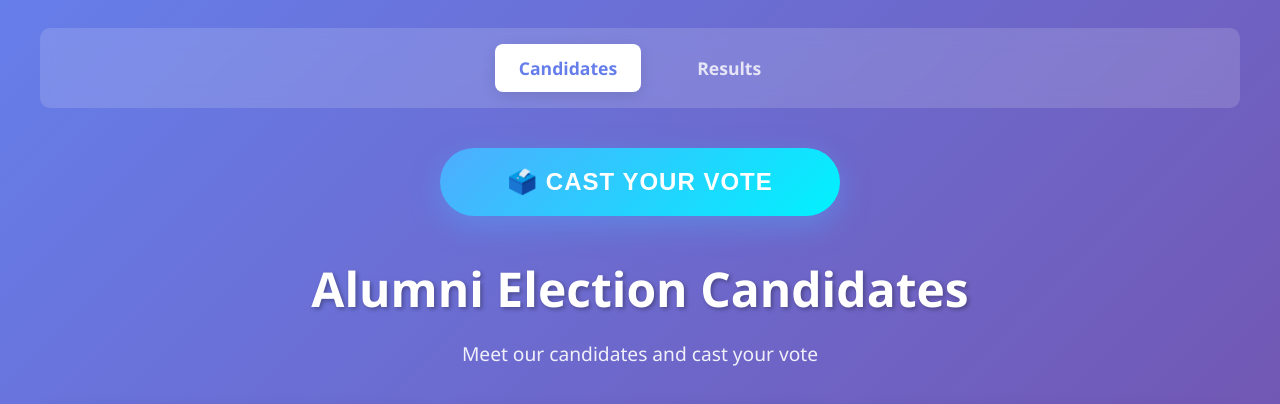
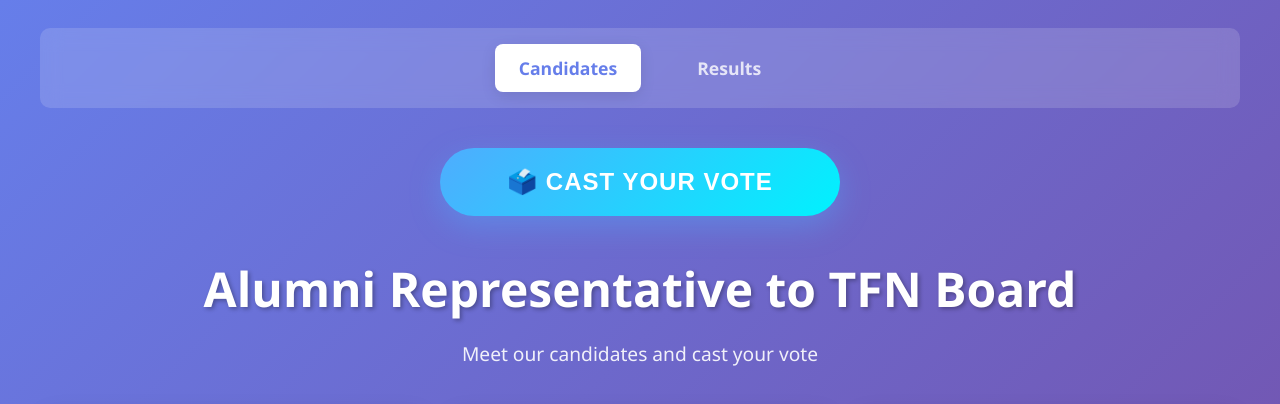
Before and after one commit to testerrandom9/Alumni-Voting-Results, a plain HTML site: page index.html in a window 1280 px wide. Shown: the top 404 px of the page. Drawn offline with Linux system fonts and the light colour scheme.

Commit message:
Update index.html

```diff
--- a/index.html
+++ b/index.html
@@ -3,7 +3,7 @@
 <head>
     <meta charset="UTF-8">
     <meta name="viewport" content="width=device-width, initial-scale=1.0">
-    <title>Alumni Voting - Candidates</title>
+    <title>Alumni Representative</title>
     <link rel="stylesheet" href="styles.css">
 </head>
 <body>
@@ -18,7 +18,7 @@
         </button>
 
         <div class="header">
-            <h1>Alumni Election Candidates</h1>
+            <h1>Alumni Representative to TFN Board</h1>
             <p>Meet our candidates and cast your vote</p>
         </div>
 
```
